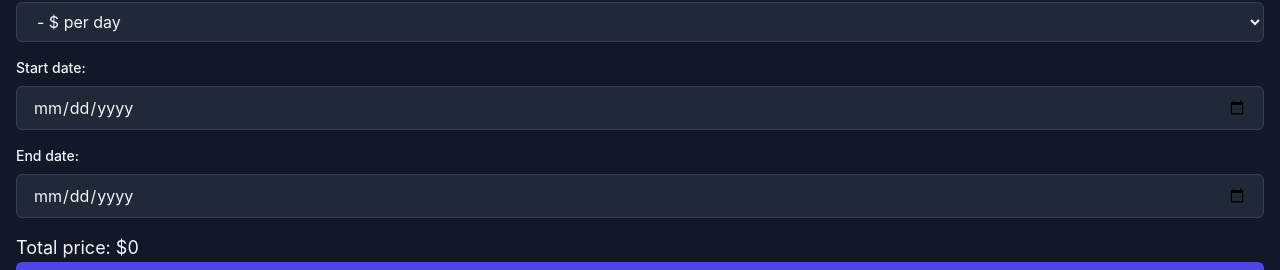
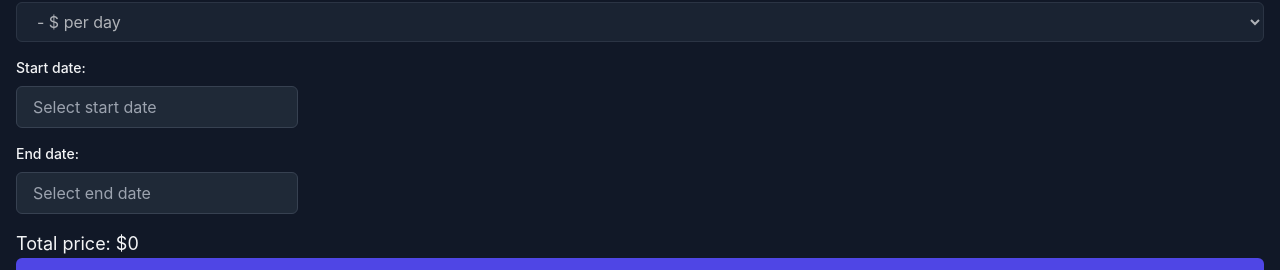
Before and after one commit to TodorW/QuickRide---Frontend, a React (Create React App) app: page /car-reserve/1 in a window 1280 px wide. Shown: the part 198-468 px from the top of the page. Built offline with nearby package versions, Linux system fonts and the light colour scheme; no server answers.

Commit message:
finished reserve car page

```diff
--- a/package.json
+++ b/package.json
@@ -11,6 +11,7 @@
     "@testing-library/user-event": "^13.5.0",
     "axios": "^1.7.7",
     "react": "^18.3.1",
+    "react-datepicker": "^7.4.0",
     "react-dom": "^18.3.1",
     "react-icons": "^5.3.0",
     "react-redux": "^9.1.2",
--- a/src/api/api.js
+++ b/src/api/api.js
@@ -105,4 +105,7 @@ export const ReservationService = {
   StoreReservation(reservationData) {
     return client.post("reservations", reservationData);
   },
+  ListCarsReservedDates(carId) {
+    return client.get(`reservations/${carId}/reserved-dates`);
+  },
 };
--- a/src/components/cars/Cars.js
+++ b/src/components/cars/Cars.js
@@ -54,7 +54,7 @@ const Cars = () => {
                   {car.year} - {car.transmission} - {car.fuel_type}
                 </p>
                 <p className="mt-1 text-sm font-medium text-gray-700 dark:text-gray-300">
-                  Price per day: ${car.price_per_day}
+                  Cena po danu: ${car.price_per_day}
                 </p>
                 <p className="mt-2 text-sm text-gray-600 dark:text-gray-400">
                   {car.description}
@@ -66,7 +66,7 @@ const Cars = () => {
                   Details
                 </button>
                 <button
-                  onClick={navigate(`/car-reserve/${car.id}`)}
+                  onClick={() => navigate(`/car-reserve/${car.id}`)}
                   className="w-full px-4 py-2 mt-4 text-sm font-semibold text-white bg-indigo-600 rounded-md hover:bg-indigo-700 dark:bg-indigo-500 dark:hover:bg-indigo-600"
                 >
                   Reserve
--- a/src/components/reserve-car/ReserveCar.js
+++ b/src/components/reserve-car/ReserveCar.js
@@ -1,7 +1,10 @@
 import { useEffect, useState } from "react";
 import { CarService, ReservationService, UserService } from "../../api/api";
 import { useNavigate, useParams } from "react-router-dom";
+import { addYears } from "date-fns";
 import Header from "../layout/Header";
+import DatePicker from "react-datepicker";
+import "react-datepicker/dist/react-datepicker.css";
 
 const ReserveCar = () => {
   const [startDate, setStartDate] = useState("");
@@ -9,6 +12,7 @@ const ReserveCar = () => {
   const [errorMessage, setErrorMessage] = useState("");
   const [car, setCar] = useState([]);
   const [user, setUser] = useState([]);
+  const [reservedDates, setReservedDates] = useState([]);
   const [totalPrice, setTotalPrice] = useState(0);
   const navigate = useNavigate();
 
@@ -45,11 +49,14 @@ const ReserveCar = () => {
       return;
     }
 
+    const formattedStartDate = startDate.toISOString().split("T")[0];
+    const formattedEndDate = endDate.toISOString().split("T")[0];
+
     const reservationData = {
       car_id: car.id,
       user_id: user.id,
-      start_date: startDate,
-      end_date: endDate,
+      start_date: formattedStartDate,
+      end_date: formattedEndDate,
     };
 
     try {
@@ -58,22 +65,7 @@ const ReserveCar = () => {
       );
       console.log("API Response", response);
     } catch (error) {
-      console.log("Error sending ratings:", error);
-    }
-  };
-
-  const checkAvailability = async () => {
-    const availabilityData = {
-      car_id: car.id,
-      start_date: startDate,
-      end_date: endDate,
-    };
-
-    try {
-      const response = await CarService.GetAvailability(availabilityData);
-      console.log("API Response", response);
-    } catch (error) {
-      console.log("Error sending ratings:", error);
+      console.log("Error sending reservation:", error);
     }
   };
 
@@ -94,6 +86,36 @@ const ReserveCar = () => {
     calculateTotalPrice();
   }, [startDate, endDate]);
 
+  useEffect(() => {
+    const fetchReservedDates = async () => {
+      try {
+        const response = await ReservationService.ListCarsReservedDates(car.id);
+        setReservedDates(response.data.reserved_dates);
+        console.log(reservedDates);
+      } catch (error) {
+        console.log("Error fetching reserved dates:", error);
+      }
+    };
+    fetchReservedDates();
+  }, [car.id]);
+
+  const isDateDisabled = (date) => {
+    const selectedDate = new Date(date);
+
+    return !reservedDates.some((reservedDate) => {
+      const formattedReservedDate = new Date(reservedDate);
+
+      return (
+        selectedDate.getFullYear() === formattedReservedDate.getFullYear() &&
+        selectedDate.getMonth() === formattedReservedDate.getMonth() &&
+        selectedDate.getDate() === formattedReservedDate.getDate()
+      );
+    });
+  };
+
+  const today = new Date();
+  const maxDate = addYears(today, 1);
+
   return (
     <div className="bg-gray-900 min-h-screen text-gray-100">
       <Header />
@@ -109,6 +131,7 @@ const ReserveCar = () => {
             id="car"
             className="block w-full px-4 py-2 bg-gray-800 border border-gray-700 rounded-md"
             value={car}
+            disabled
           >
             <option key={car.id} value={car.id}>
               {car.make} {car.model} - ${car.price_per_day} per day
@@ -123,12 +146,20 @@ const ReserveCar = () => {
           >
             Start date:
           </label>
-          <input
-            type="date"
+          <DatePicker
             id="start_date"
+            selected={startDate}
+            onChange={(date) => setStartDate(date)}
+            minDate={new Date()}
+            maxDate={maxDate}
+            filterDate={isDateDisabled}
+            dayClassName={(date) =>
+              isDateDisabled(date)
+                ? "bg-indigo-600 text-white cursor-pointer"
+                : " text-white cursor-not-allowed"
+            }
             className="block w-full px-4 py-2 bg-gray-800 border border-gray-700 rounded-md"
-            value={startDate}
-            onChange={(e) => setStartDate(e.target.value)}
+            placeholderText="Select start date"
           />
         </div>
 
@@ -136,12 +167,20 @@ const ReserveCar = () => {
           <label htmlFor="end_date" className="block mb-2 text-sm font-medium">
             End date:
           </label>
-          <input
-            type="date"
+          <DatePicker
             id="end_date"
+            selected={endDate}
+            onChange={(date) => setEndDate(date)}
+            minDate={startDate || new Date()}
+            maxDate={maxDate}
+            filterDate={isDateDisabled}
+            dayClassName={(date) =>
+              isDateDisabled(date)
+                ? "bg-indigo-600 text-white cursor-pointer"
+                : " text-white cursor-not-allowed"
+            }
             className="block w-full px-4 py-2 bg-gray-800 border border-gray-700 rounded-md"
-            value={endDate}
-            onChange={(e) => setEndDate(e.target.value)}
+            placeholderText="Select end date"
           />
         </div>
 
```
Also changed, not shown: 1 other file (tests, documents, lock files or other folders).
